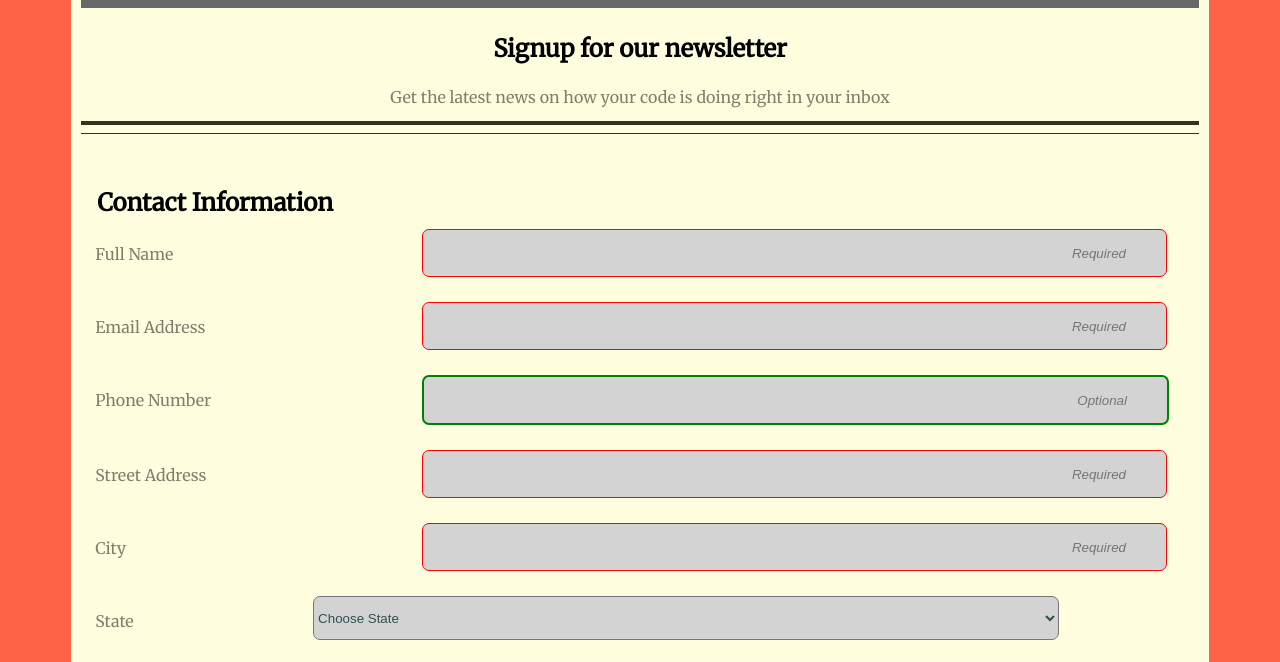
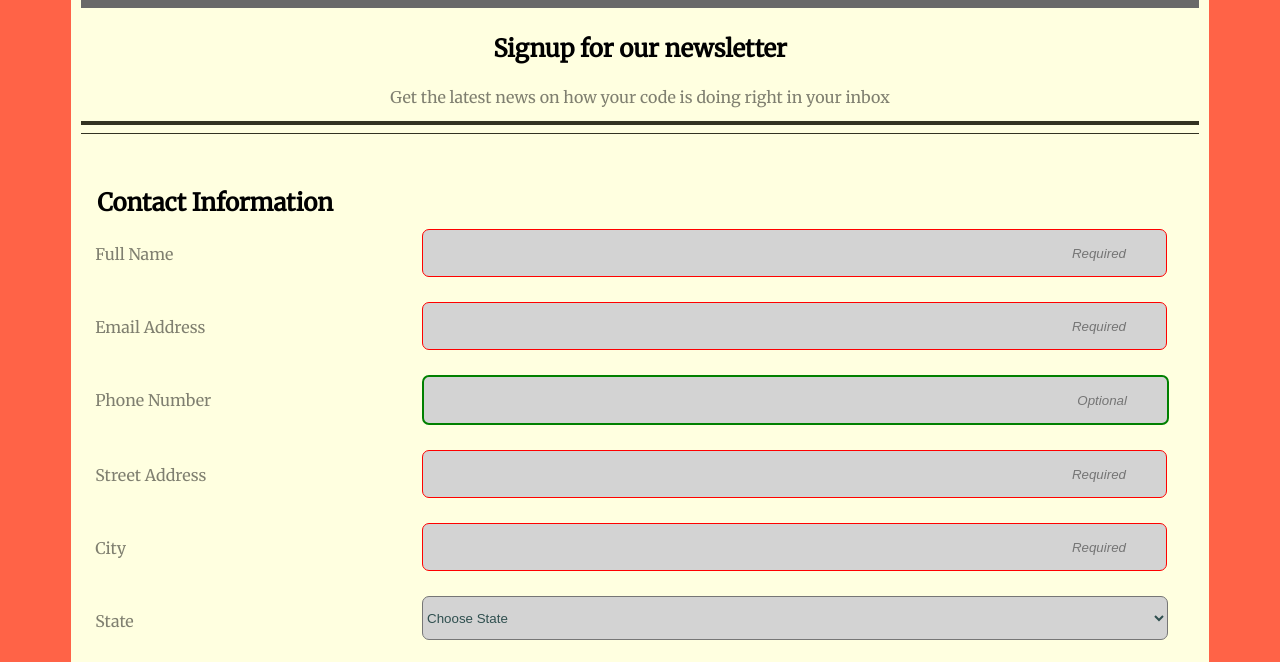
Before and after one commit to LisaPiano/anOnlineRegistrationForm3, a plain HTML site: page index.html in a window 1280 px wide. Shown: the part 132-794 px from the top of the page. Drawn offline with Linux system fonts and the light colour scheme.

Commit message:
added final class, passed validators
Ready to submit!

```diff
--- a/index.html
+++ b/index.html
@@ -53,7 +53,7 @@
                         </div>
                         <div class="contact">
                             <label for="states" class="changetext">State</label>
-                            <select name="states" id="states">
+                            <select name="states" class="changeinp" id="states">
                                 <option value="Choose State">Choose State</option>
                                 <option value="AL">Alabama</option>
                                 <option value="AK">Alaska</option>
--- a/style.css
+++ b/style.css
@@ -111,12 +111,6 @@ width: 100%;
 
 #states {
 color: darkslategray;
-    margin-bottom: 25px;
-    padding-right: 0px;
-    height: 44px;
-    width: 100%;
-    background-color: lightgrey;
-    border-radius: 7px 7px 7px 7px;
 }
 
 #zip {
```
